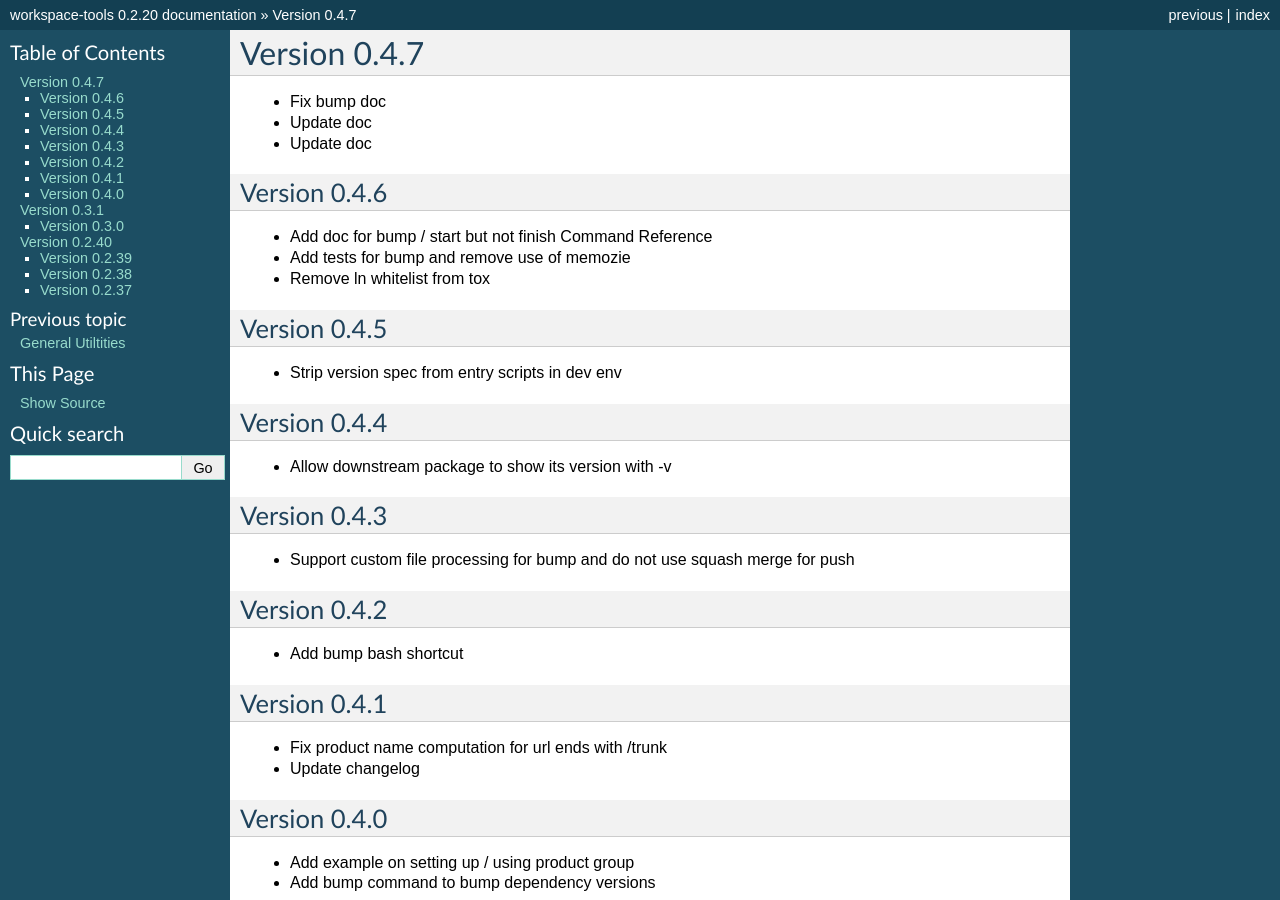
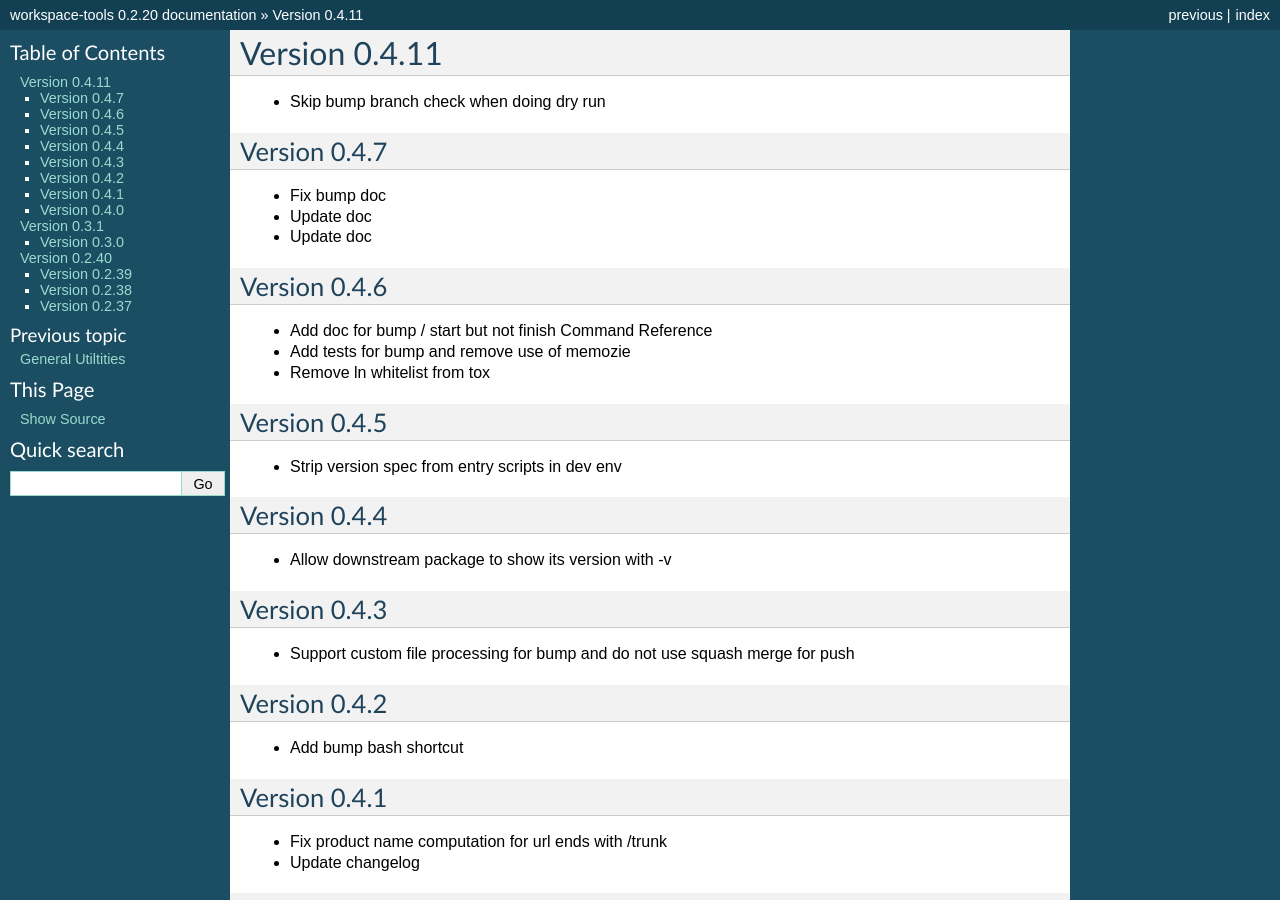
Before and after one commit to maxzheng/workspace-tools, a Sphinx documentation site: the page built from docs/CHANGELOG.rst, in a window 1280 px wide and 900 px high. Built offline with Sphinx 7.4.7, drawn with Linux system fonts in a browser that asks for light colours; some of the changed text lies outside the part shown.

Commit message:
Publish version 0.4.11

```diff
--- a/docs/CHANGELOG.rst
+++ b/docs/CHANGELOG.rst
@@ -1,5 +1,11 @@
+Version 0.4.11
+================================================================================
+
+* Skip bump branch check when doing dry run
+
+
 Version 0.4.7
-================================================================================
+--------------------------------------------------------------------------------
 
 * Fix bump doc
 
--- a/setup.py
+++ b/setup.py
@@ -10,7 +10,7 @@ def find_files(path):
 
 setuptools.setup(
   name='workspace-tools',
-  version='0.4.10',
+  version='0.4.11',
 
   author='Max Zheng',
   author_email='maxzheng.os @t gmail.com',
```
